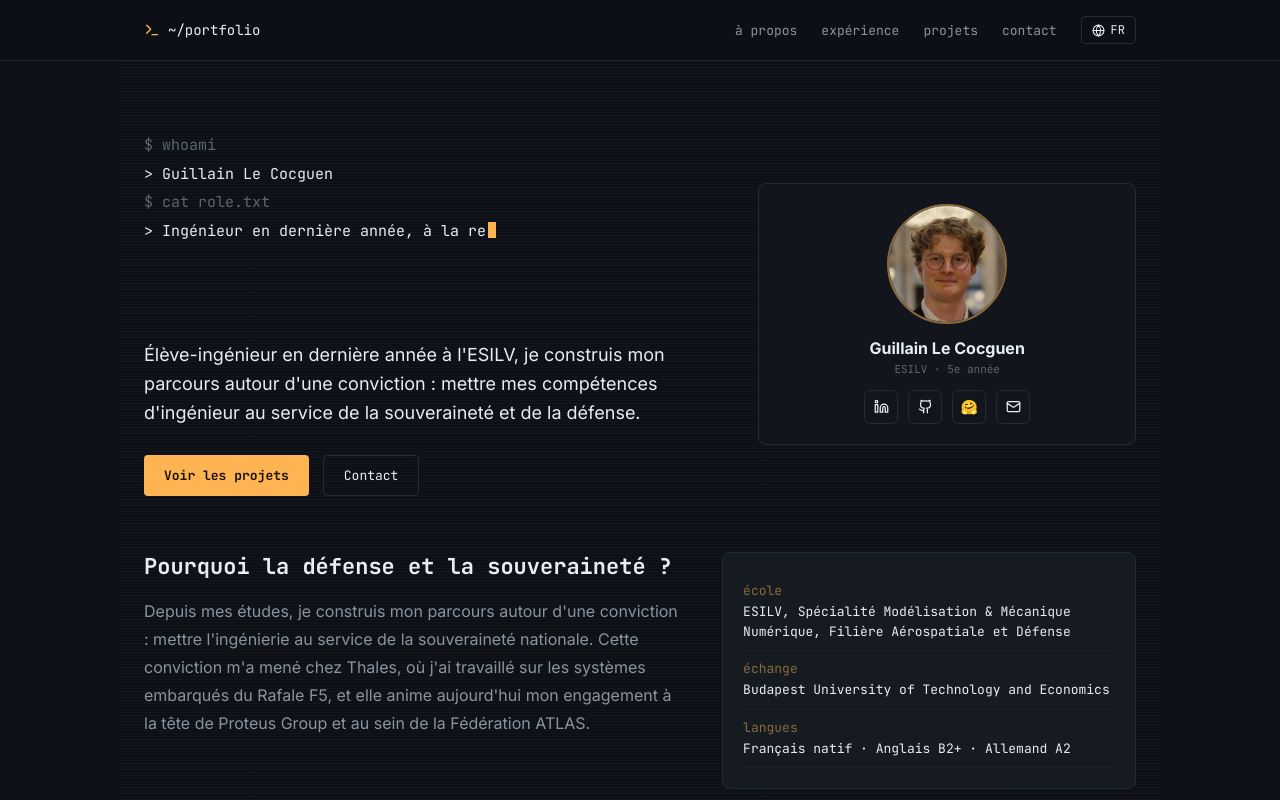
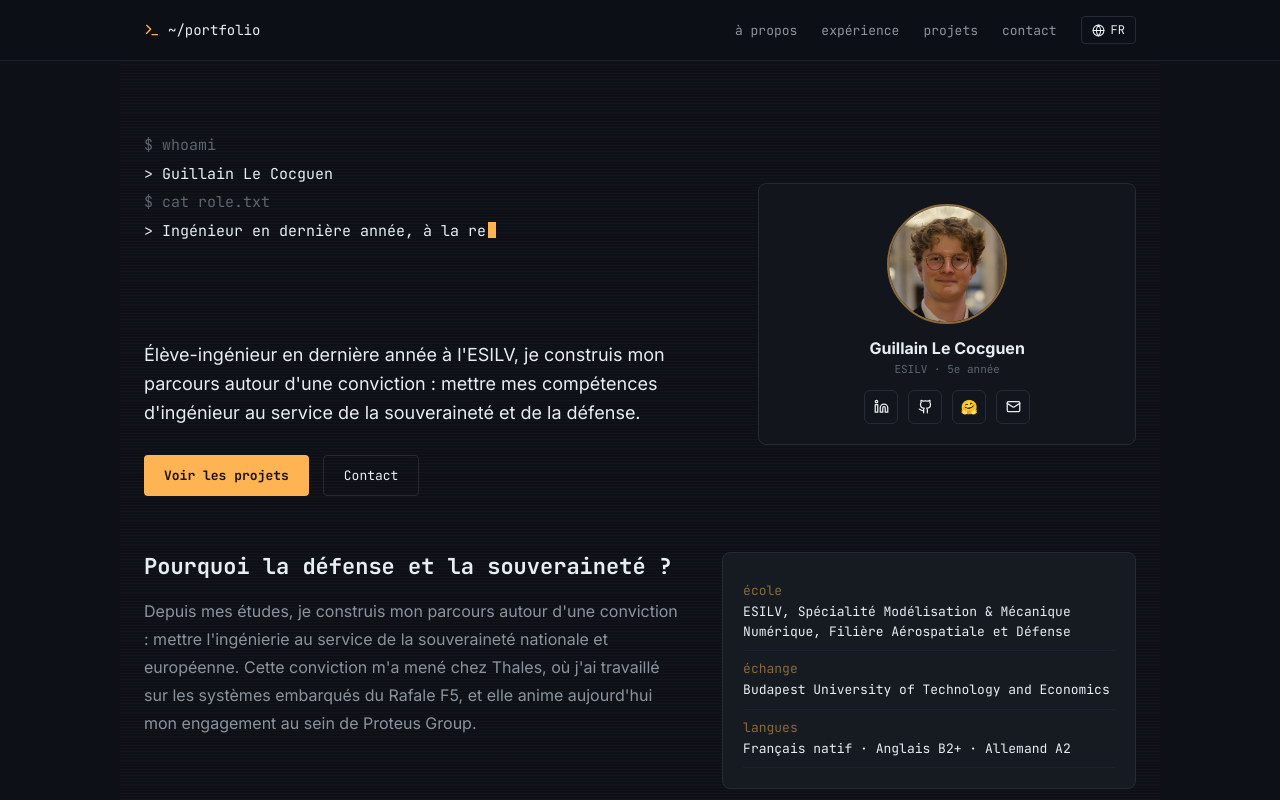
Before and after one commit to Newton2676/Portfolio, a React (Vite) app: page / in a window 1280 px wide. Shown: the top 800 px of the page. Built offline with nearby package versions, Linux system fonts and the light colour scheme.

Commit message:
Revise about section to emphasize European sovereignty
Updated the body text in the about section to include European sovereignty.

```diff
--- a/src/App.jsx
+++ b/src/App.jsx
@@ -47,7 +47,7 @@ const content = {
     about: {
       label: "à propos",
       title: "Pourquoi la défense et la souveraineté ?",
-      body: "Depuis mes études, je construis mon parcours autour d'une conviction : mettre l'ingénierie au service de la souveraineté nationale. Cette conviction m'a mené chez Thales, où j'ai travaillé sur les systèmes embarqués du Rafale F5, et elle anime aujourd'hui mon engagement à la tête de Proteus Group et au sein de la Fédération ATLAS.",
+      body: "Depuis mes études, je construis mon parcours autour d'une conviction : mettre l'ingénierie au service de la souveraineté nationale et européenne. Cette conviction m'a mené chez Thales, où j'ai travaillé sur les systèmes embarqués du Rafale F5, et elle anime aujourd'hui mon engagement au sein de Proteus Group.",
       specs: [
         ["école", "ESILV, Spécialité Modélisation & Mécanique Numérique, Filière Aérospatiale et Défense"],
         ["échange", "Budapest University of Technology and Economics"],
```
